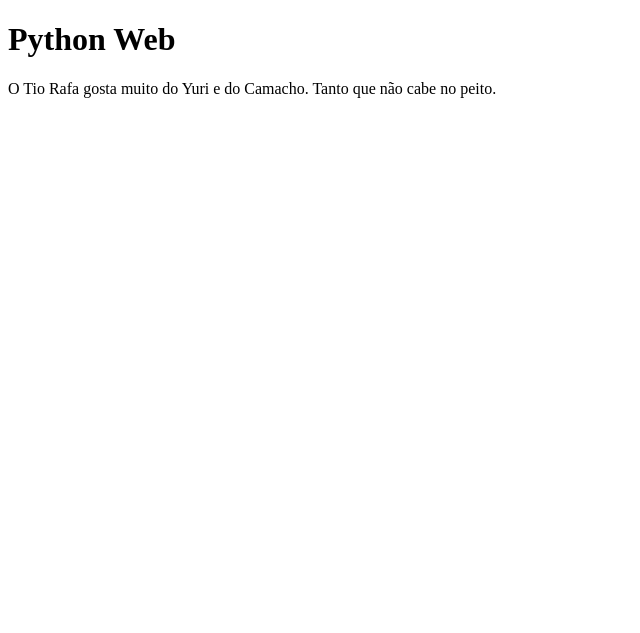
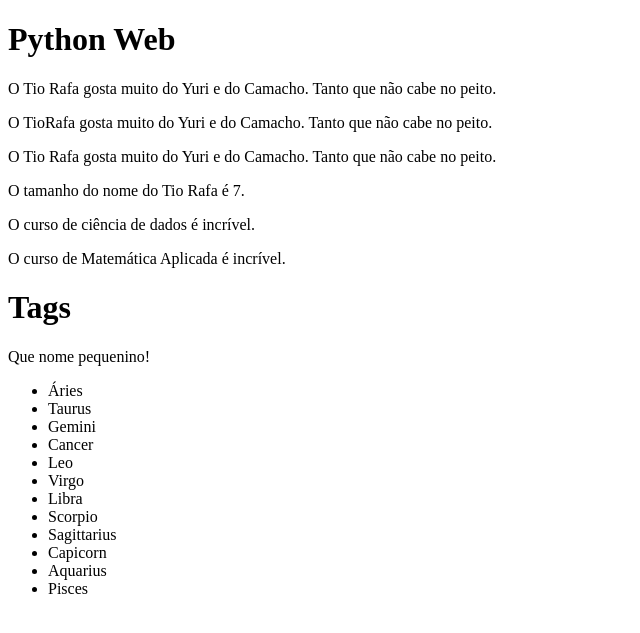
Before and after one commit to cristianolarrea/django-app, a Django app: page /fgv/dtl/ in a window 1280 px wide. Shown: the top 633 px of the page, without its empty margins (0-640 px from the left). Run offline with Django 3.2, Linux system fonts and the light colour scheme.

Commit message:
Getting started with filters and tags

```diff
--- a/fgv/views.py
+++ b/fgv/views.py
@@ -29,8 +29,13 @@ def view_dinamic_str(request, param):
         return HttpResponseNotFound('Página não existe')
 
 def special_dtl(request):
+    lista_de_cursos = ["ciência de dados", "matemática aplicada"]
+    lista_de_signos = ['Áries', 'Taurus', 'Gemini', 'Cancer', 'Leo', 'Virgo', 'Libra', 'Scorpio',
+    'Sagittarius', 'Capicorn', 'Aquarius', 'Pisces']
     context = {
         "nome": "Tio",
-        "nome_familia": "Rafa"
+        "nome_familia": "Rafa",
+        "cursos": lista_de_cursos,
+        "signos": lista_de_signos
     }
     return render(request, 'fgv/fgv-dtl.html', context)
--- a/templates/fgv/fgv-dtl.html
+++ b/templates/fgv/fgv-dtl.html
@@ -6,5 +6,24 @@
     <body>
         <h1>Python Web</h1>
         <p>O {{nome}} {{nome_familia}} gosta muito do Yuri e do Camacho. Tanto que não cabe no peito.</p>
+        <p>O {{nome|add:nome_familia}} gosta muito do Yuri e do Camacho. Tanto que não cabe no peito.</p>
+        <p>O {{nome|add:" "|add:nome_familia}} gosta muito do Yuri e do Camacho. Tanto que não cabe no peito.</p>
+        <p>O tamanho do nome do {{nome|add:" "|add:nome_familia}} é {{nome|add:nome_familia|length}}.</p>
+
+        <p>O curso de {{cursos.0}} é incrível.</p>
+        <p>O curso de {{cursos.1|title}} é incrível.</p>
+
+        <h1>Tags</h1>
+        {% if nome|add:" "|add:nome_familia|length >= 20 %}
+            <p>Que nome enorme!</p>
+        {% else %}
+            <p>Que nome pequenino!</p>
+        {% endif %}
+
+        <ul>
+            {% for signo in signos %}
+                <li>{{signo}}</li>
+            {% endfor %}
+        </ul>
     </body>
 </html>
```
